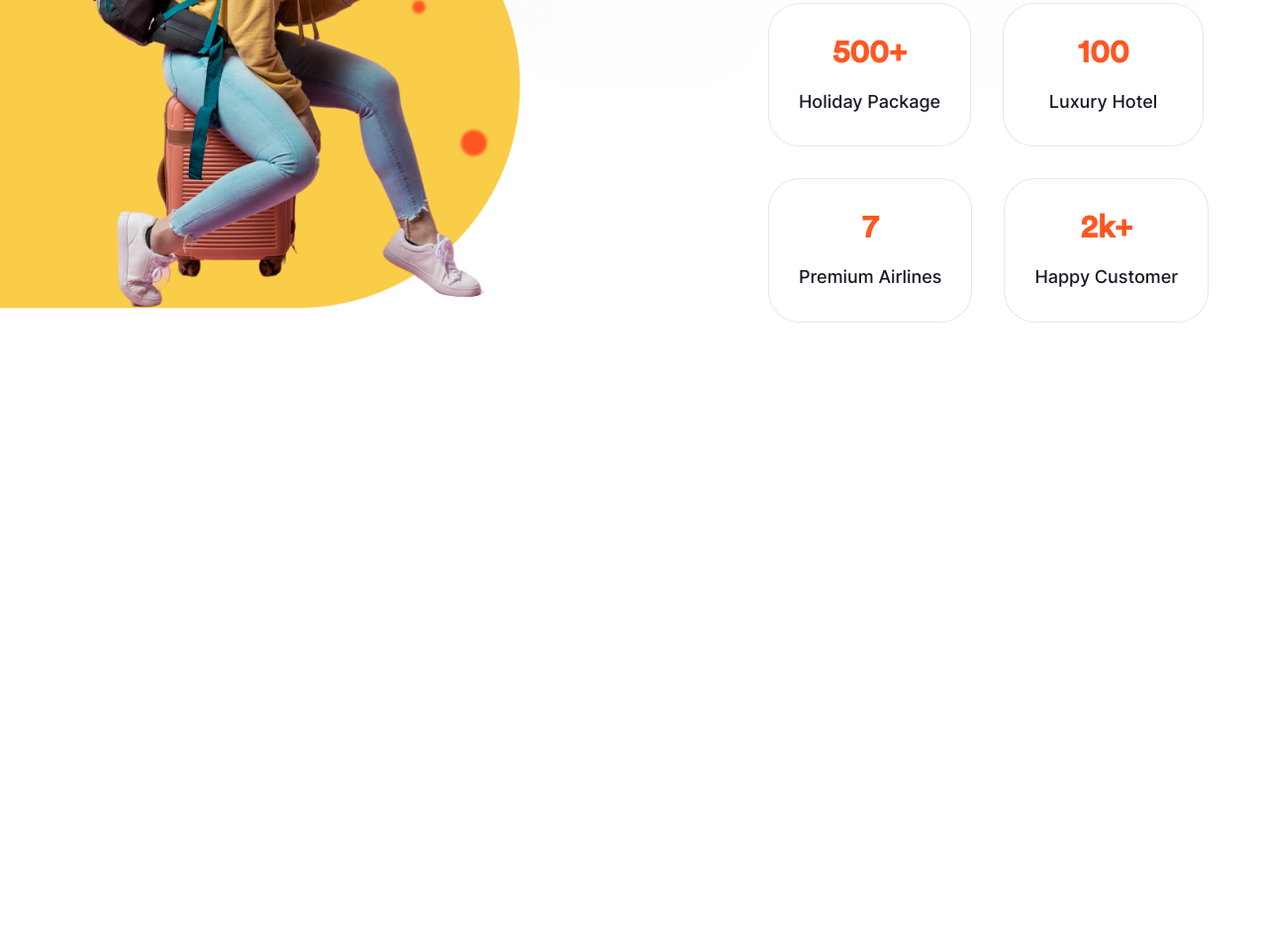
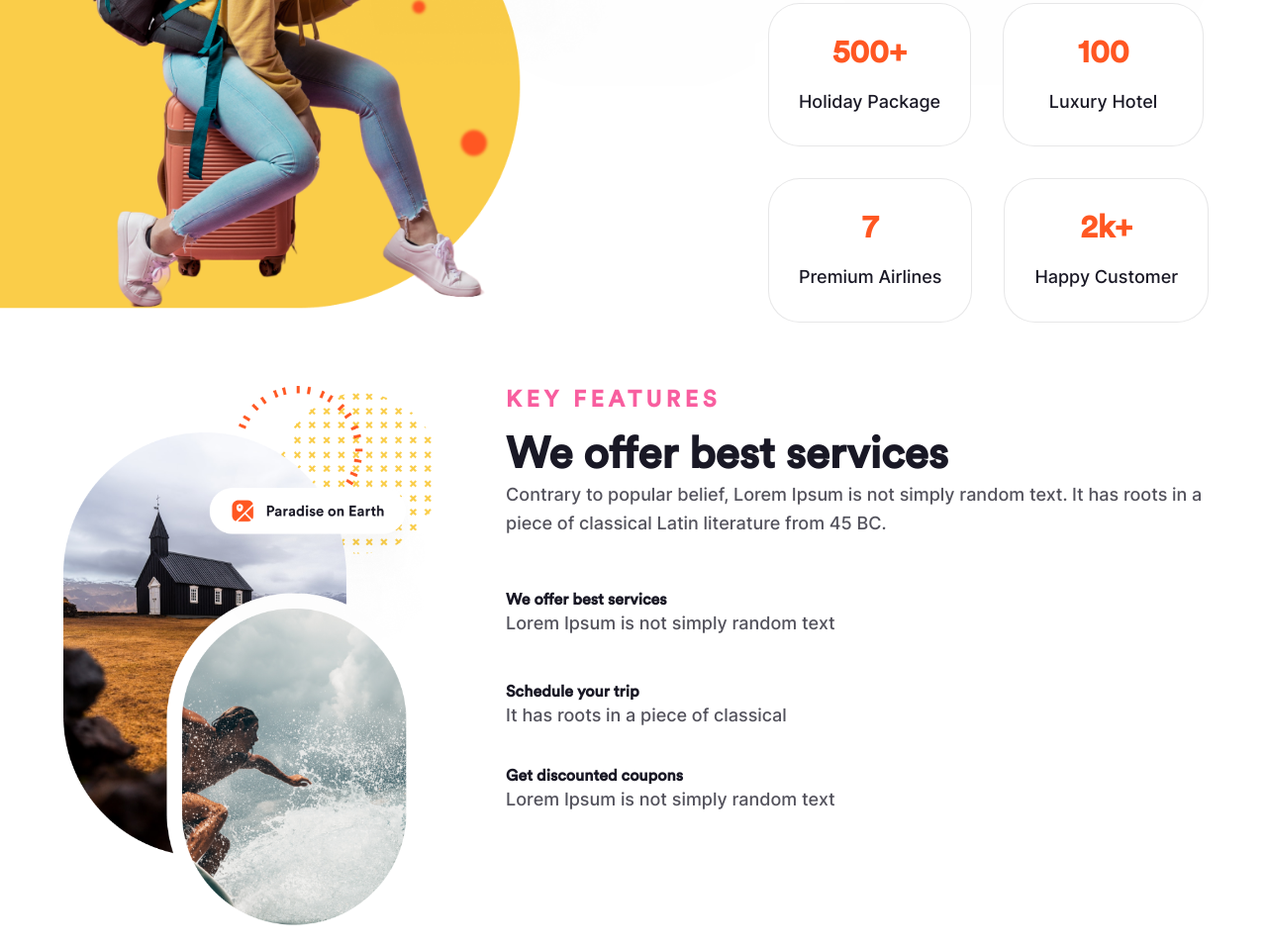
Before and after one commit to trungpham-supreme/training-html-css, a website built with Parcel: page practice-two/index.html in a window 1280 px wide. Shown: the part 2962-3917 px from the top of the page at 99% size. Before the commit the page ends 3352 px from the top, so only its background shows below. Built offline with nearby package versions, Linux system fonts and the light colour scheme; files whose address does not match are found by name.

Commit message:
feat: add html key-feature section

```diff
--- a/practice-two/index.html
+++ b/practice-two/index.html
@@ -293,6 +293,70 @@
           alt="travel point ticket" class="ticket__img" />
       </section>
       <!-- End Travel-point section -->
+
+      <!-- Start Key-features section -->
+      <section class="key-feature container">
+        <div class="key-feature__img">
+          <img src="./assets/images/key-features-bg.png" alt="key features" />
+        </div>
+        <div class="key-feature__container">
+          <div class="key-feature__content">
+            <div class="title__container">
+              <h2 class="section__title">Key features</h2>
+              <h3 class="section__desc">We offer best services</h3>
+            </div>
+            <p>Contrary to popular belief, Lorem Ipsum is
+              not
+              simply random text. It has roots in a piece of classical Latin
+              literature from 45 BC.</p>
+          </div>
+          <ul class="key-feature__list">
+            <li class="item__content">
+              <a href="javascript:void(0)" class="key-feature__item">
+                <div class="key-feature__logo bg--orange">
+                  <img src="./assets/images/key-features-location-icon.png"
+                    alt="location" class="key-features-icon" />
+                </div>
+                <div class="key-features-item__content">
+                  <h6 class="key-features-item__title">We offer best
+                    services</h6>
+                  <p class="key-features-item__desc">Lorem Ipsum is not simply
+                    random text</p>
+                </div>
+              </a>
+            </li>
+            <li class="item__content">
+              <a href="javascript:void(0)" class="key-feature__item"><div
+                  class="key-feature__logo bg--yellow">
+                  <img src="./assets/images/key-features-calendar-icon.png"
+                    alt="calendar" class="key-features-icon" />
+                </div>
+                <div class="key-features-item__content">
+                  <h6 class="key-features-item__title">Schedule your
+                    trip</h6>
+                  <p class="key-features-item__desc">It has roots in a piece of
+                    classical</p>
+                </div>
+              </a>
+            </li>
+            <li class="item__content">
+              <a href="javascript:void(0)" class="key-feature__item">
+                <div class="key-feature__logo bg--pink">
+                  <img src="./assets/images/key-features-ticket-icon.png"
+                    alt="ticket" class="key-features-icon" />
+                </div>
+                <div class="key-features-item__content">
+                  <h6 class="key-features-item__title">Get
+                    discounted coupons</h6>
+                  <p class="key-features-item__desc">Lorem Ipsum is not simply
+                    random text</p>
+                </div>
+              </a>
+            </li>
+          </ul>
+        </div>
+      </section>
+      <!-- End Key-features section -->
     </main>
     <!-- End Main -->
   </body>
```
